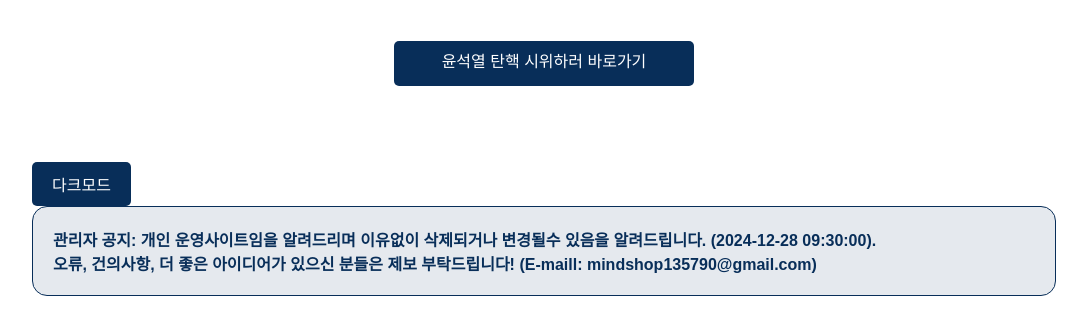
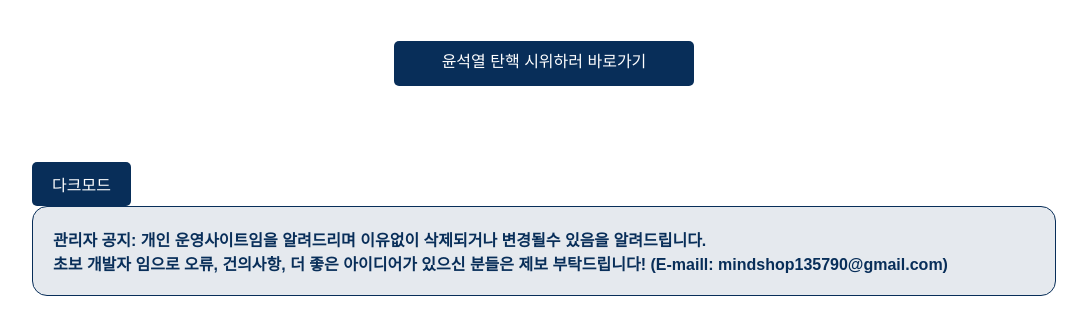
Before and after one commit to kimKIIK/XKSGOR, a plain HTML site: page index.html in a window 1280 px wide. Shown: the part 522-838 px from the top of the page, without its empty margins (96-1183 px from the left). Drawn offline with Linux system fonts and the light colour scheme.

Commit message:
Update index.html

```diff
--- a/index.html
+++ b/index.html
@@ -135,8 +135,8 @@
 <div class="comment-section">
     <button class="submit-btn" id="toggleMode">다크모드</button>
     <div class="announcement" id="announcement">
-        관리자 공지: 개인 운영사이트임을 알려드리며 이유없이 삭제되거나 변경될수 있음을 알려드립니다. (2024-12-28 09:30:00).<br>
-                    오류, 건의사항, 더 좋은 아이디어가 있으신 분들은 제보 부탁드립니다! (E-maill: mindshop135790@gmail.com)
+        관리자 공지: 개인 운영사이트임을 알려드리며 이유없이 삭제되거나 변경될수 있음을 알려드립니다. <br>
+        초보 개발자 임으로 오류, 건의사항, 더 좋은 아이디어가 있으신 분들은 제보 부탁드립니다! (E-maill: mindshop135790@gmail.com)
     </div>
 </div>
 
```
